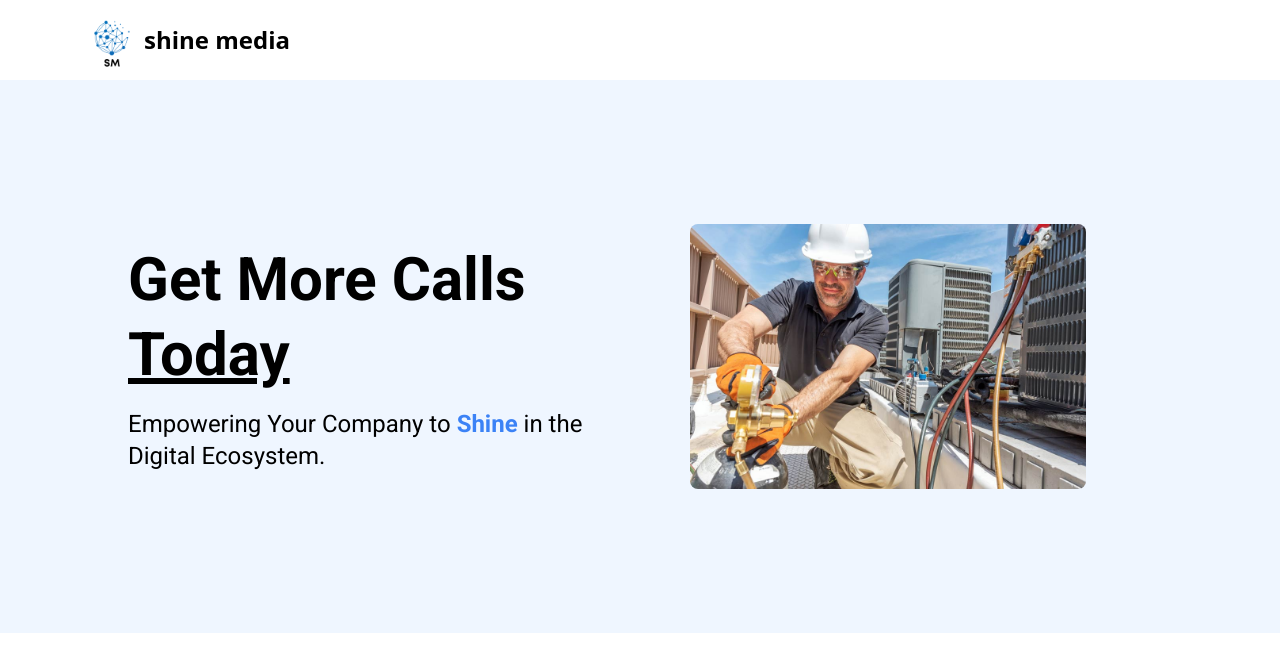
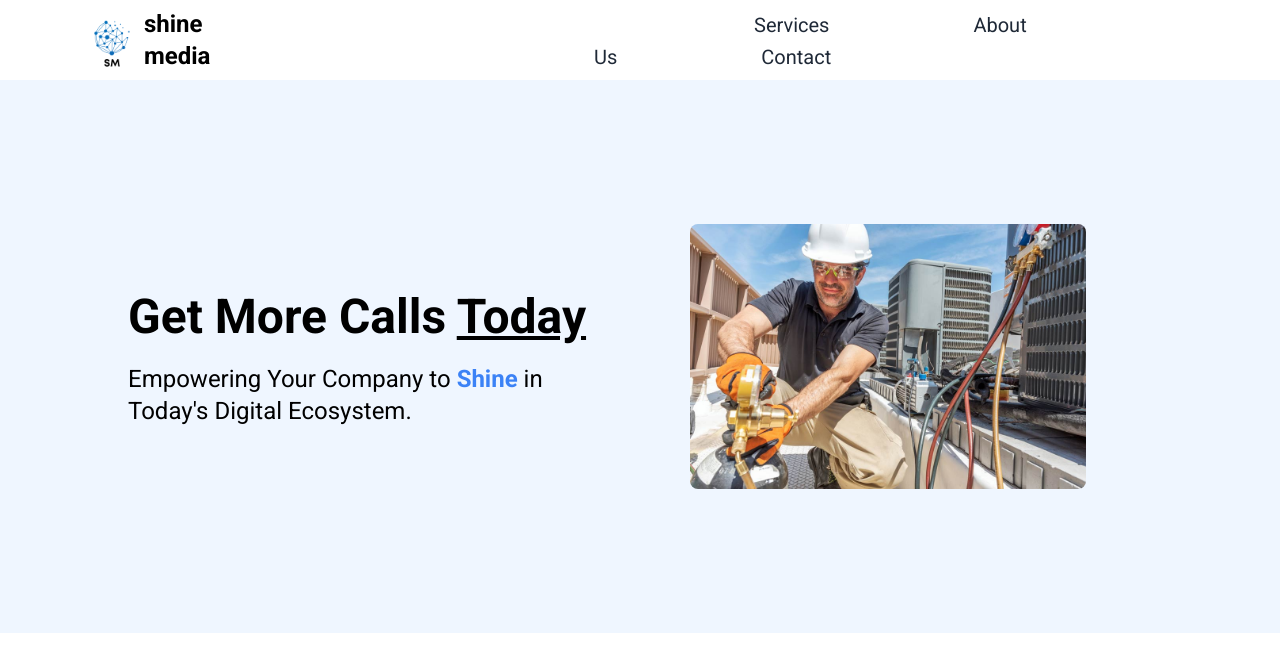
Before and after one commit to calebchiang/shine_media, a React (Create React App) app in the folder client/: page / in a window 1280 px wide. Shown: the top 672 px of the page. Built offline with nearby package versions, Linux system fonts and the light colour scheme.

Commit message:
Added other pages

```diff
--- a/client/src/App.js
+++ b/client/src/App.js
@@ -1,11 +1,17 @@
-import { BrowserRouter as Router, Route, Routes } from 'react-router-dom';
+import { BrowserRouter as Router, Routes, Route } from 'react-router-dom';
 import HomePage from './pages/HomePage';
+import AboutPage from './pages/AboutPage';
+import ServicesPage from './pages/ServicesPage';
+import ContactPage from './pages/ContactPage';
 
 function App() {
     return (
         <Router>
             <Routes>
-                <Route path="/" element={<HomePage />} exact />
+                <Route path="/" element={<HomePage />} />
+                <Route path="/services" element={<ServicesPage />} />
+                <Route path="/about" element={<AboutPage />} />
+                <Route path="/contact" element={<ContactPage />} />
             </Routes>
         </Router>
     );
--- a/client/src/components/Hero.js
+++ b/client/src/components/Hero.js
@@ -4,8 +4,8 @@ function Hero() {
     return (
         <div className="bg-blue-50 p-36 font-roboto flex items-center justify-center pl-32">
             <div className="text-left flex-1 mr-4">
-                <h2 className="text-6xl font-bold leading-tight">Get More Calls <span className="underline">Today</span></h2>
-                <p className="text-2xl mt-4">Empowering Your Company to <span className="text-blue-500 font-bold">Shine</span> in the Digital Ecosystem.</p>
+                <h2 className="text-5xl font-bold leading-tight">Get More Calls <span className="underline">Today</span></h2>
+                <p className="text-2xl mt-4">Empowering Your Company to <span className="text-blue-500 font-bold">Shine</span> in Today's Digital Ecosystem.</p>
             </div>
             <div className="flex-1 flex justify-center items-center">
                 <img src="/hvac_stock.jpeg" alt="Hero Image" className="w-4/5 h-auto rounded-lg" />
--- a/client/src/components/Navbar.js
+++ b/client/src/components/Navbar.js
@@ -1,10 +1,16 @@
 import React from 'react';
+import { Link } from 'react-router-dom';
 
 function Navbar() {
     return (
-        <div className="flex items-center">
+        <div className="flex items-center font-roboto">
             <img src="/shine_media_logo_transparent.png" alt="Shine Media Logo" className="w-24 ml-16" style={{ marginBottom: '-1rem', marginRight: '-1rem' }} />
-            <h1 className="text-2xl font-bold">shine media</h1>
+            <h1 className="text-2xl font-bold"><Link to="/">shine media</Link></h1>
+            <div className="text-2xl ml-80">
+            <Link to="/services" className="mx-4 text-xl ml-40 text-gray-800">Services</Link>
+            <Link to="/about" className="mx-4 text-xl ml-32 text-gray-800">About Us</Link>
+            <Link to="/contact" className="mx-4 text-xl ml-32 text-gray-800">Contact</Link>
+            </div>
         </div>
     );
 }
--- /dev/null
+++ b/client/src/pages/AboutPage.js
@@ -0,0 +1,12 @@
+import React from 'react';
+import Navbar from '../components/Navbar';
+function AboutPage() {
+    return (
+        <div>
+            <Navbar />
+            <p>About Us Page to be implemented</p>
+        </div>
+    );
+}
+
+export default AboutPage;
--- /dev/null
+++ b/client/src/pages/ContactPage.js
@@ -0,0 +1,12 @@
+import React from 'react';
+import Navbar from '../components/Navbar';
+function ContactPage() {
+    return (
+        <div>
+            <Navbar />
+            <p>Contact Us Page to be implemented</p>
+        </div>
+    );
+}
+
+export default ContactPage;
--- /dev/null
+++ b/client/src/pages/ServicesPage.js
@@ -0,0 +1,12 @@
+import React from 'react';
+import Navbar from '../components/Navbar';
+function ServicesPage() {
+    return (
+        <div>
+            <Navbar />
+            <p>Services Page to be implemented</p>
+        </div>
+    );
+}
+
+export default ServicesPage;
```
